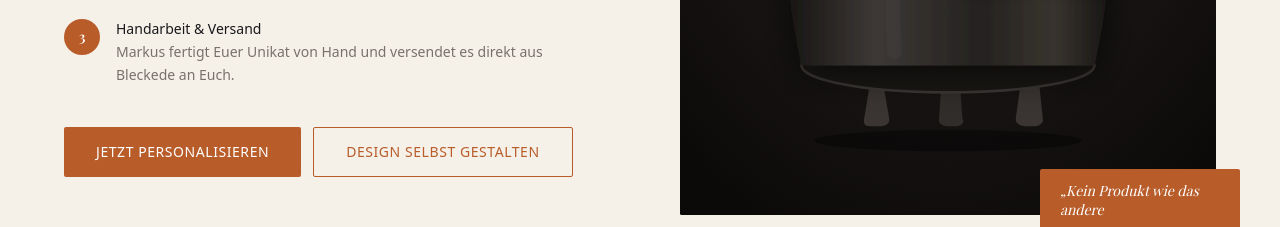
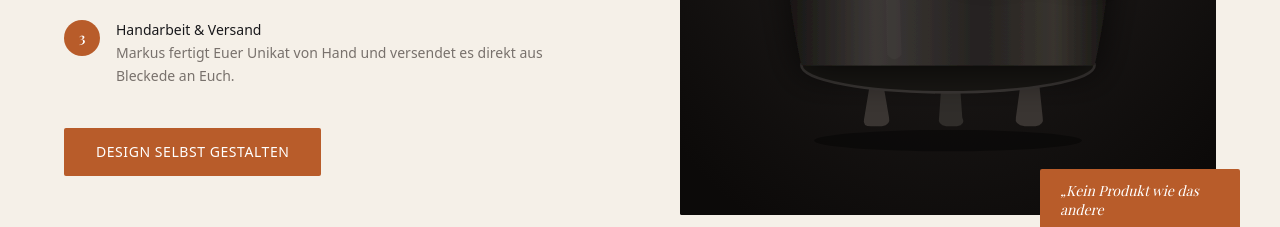
Before and after one commit to Raxe83/mkdesign-storefront, a Next.js app: page / in a window 1280 px wide. Shown: the part 3307-3534 px from the top of the page. Built offline with nearby package versions, Linux system fonts and the light colour scheme; no server answers.

Commit message:
remove unnecessary button

```diff
--- a/src/app/page.tsx
+++ b/src/app/page.tsx
@@ -124,7 +124,7 @@ const HomePage = () => {
           src: require("./img/feuertonne_blank.png").default,
           alt: "",
         }}
-        secondaryCta={{
+        cta={{
           label: "Design selbst gestalten",
           href: "/pages/design",
         }}
```
